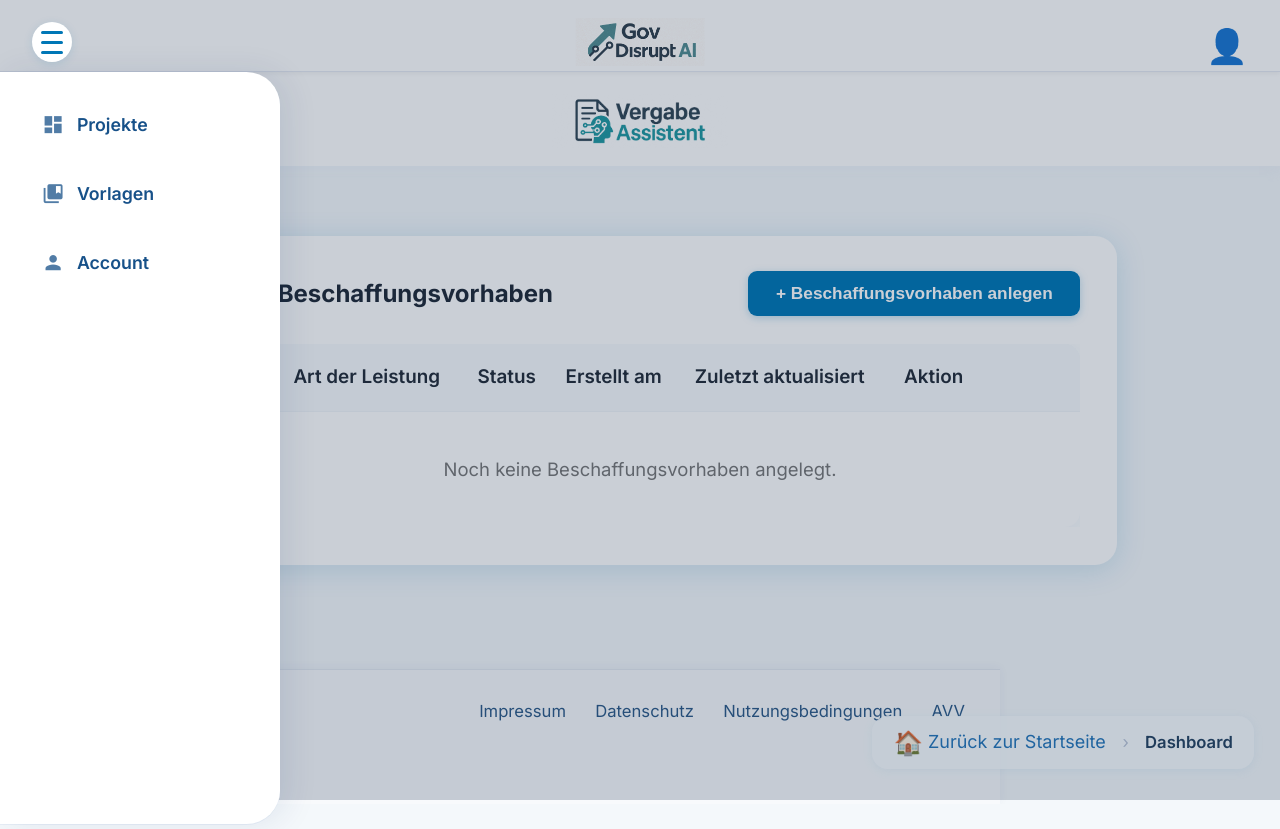
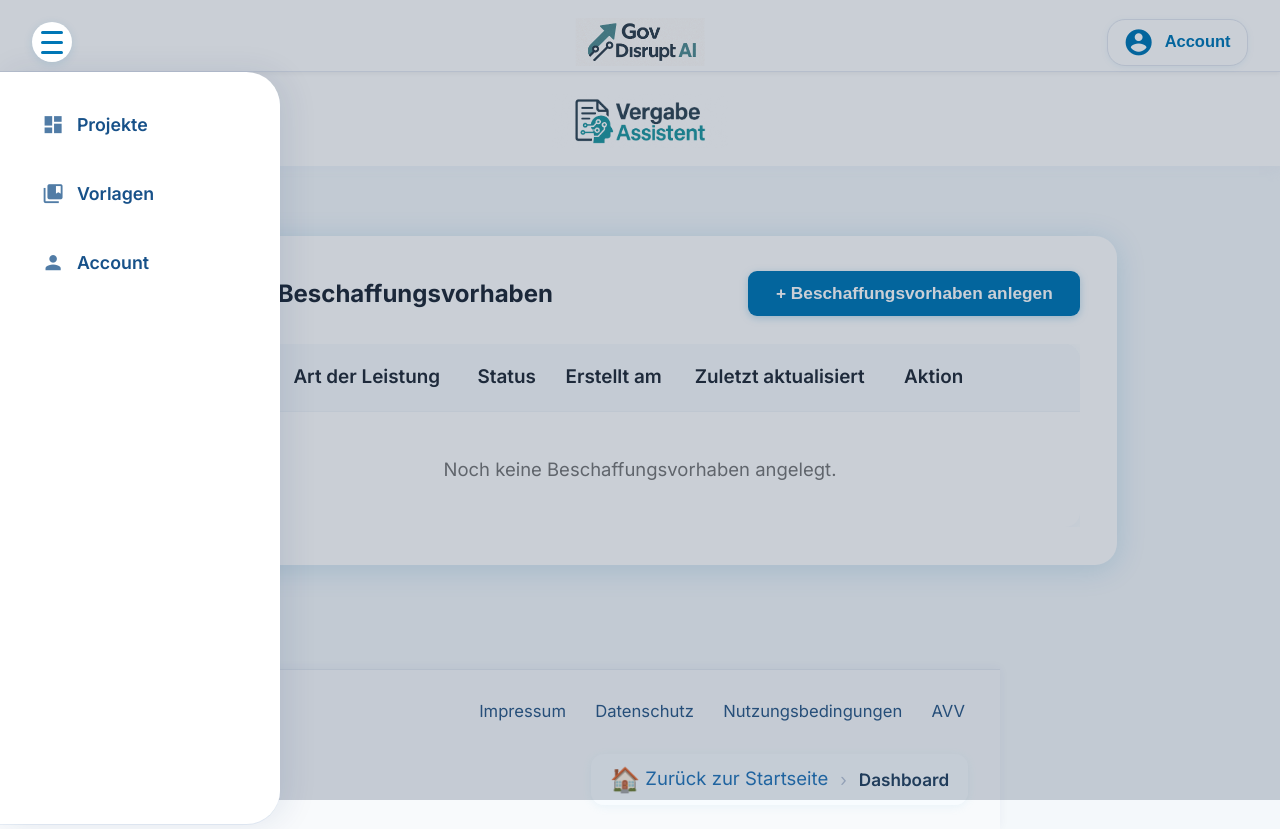
Before and after one commit to NoClueWhatsoever-coder/Vergabeassistent, a website: page dashboard.html in a window 1280 px wide. Before the commit the page ends 804 px from the top, so only its background shows below. Drawn offline with nearby package versions, Linux system fonts and the light colour scheme.

Commit message:
Kernfunktionen integriert

```diff
--- a/css/style.css
+++ b/css/style.css
@@ -2092,3 +2092,44 @@ input::placeholder {
   font-weight: 600;
   color: #254361;
 }
+
+
+.footer-inner {
+  display: flex;
+  flex-wrap: wrap;
+  align-items: center;
+  justify-content: space-between;
+  max-width: 1400px;
+  margin: 0 auto;
+  padding: 1.4em 2.5vw 1.4em 2.5vw;
+  gap: 1.5em;
+  position: relative;
+}
+.footer-breadcrumb {
+  margin-left: auto;
+  display: flex;
+  align-items: center;
+  background: rgba(248, 252, 255, 0.96);
+  border-radius: 13px;
+  box-shadow: 0 2px 8px #8ec7e522;
+  padding: 0.37em 1.1em;
+  font-size: 1.03em;
+  color: #2275b6;
+  min-width: 180px;
+}
+.footer-breadcrumb a {
+  color: #2576ba;
+  text-decoration: none;
+  font-weight: 500;
+  transition: color 0.12s;
+}
+.footer-breadcrumb a:hover { color: #006398; }
+.breadcrumb-current {
+  font-weight: 600;
+  color: #254361;
+}
+
+@media (max-width: 900px) {
+  .footer-inner { flex-direction: column; align-items: flex-start; gap: 0.8em; }
+  .footer-breadcrumb { margin-left: 0; margin-top: 0.7em; }
+}
--- a/dashboard.html
+++ b/dashboard.html
@@ -21,10 +21,11 @@
     </a>
   </div>
   <!-- Account-Icon rechts oben -->
-  <button id="loginTopBtn" class="login-top-btn" style="display:none;">Login</button>
-  <div id="accountIcon" style="display:block;position:absolute;right:2rem;top:1.2rem;cursor:pointer;">
-    <span title="Account verwalten" style="font-size:2.1rem;">👤</span>
-  </div>
+  <button id="loginTopBtn" class="login-top-btn" onclick="window.location.href='account.html'" aria-label="Account"
+    style="display:block;position:absolute;right:2rem;top:1.2rem;">
+    <span class="material-icons" style="font-size:1.9em;vertical-align:middle;">account_circle</span>
+    <span style="font-size:1em;margin-left:0.35em;">Account</span>
+  </button>
 </header>
 
 <!-- Overlay für Sidebar -->
@@ -45,17 +46,6 @@
   </div>
 </div>
 <main>
-  <div class="breadcrumb-bottomright">
-    <nav class="breadcrumb-nav" id="dynamicBreadcrumb">
-      <a href="index.html" class="breadcrumb-link">
-        <span style="font-size:1.3em;vertical-align:middle;">🏠</span>
-        Zurück zur Startseite
-      </a>
-      <span class="breadcrumb-sep" style="margin:0 0.7em;color:#b8c3d6;">›</span>
-      <span class="breadcrumb-current" id="breadcrumbCurrent"></span>
-    </nav>
-  </div>
-
 
   <section id="dashboard" style="max-width:1000px;margin:2rem auto 2rem auto;">
     <div class="dashboard-header" style="display:flex;justify-content:space-between;align-items:center;margin-bottom:1.7rem;">
@@ -125,9 +115,17 @@
       <a href="nutzungsbedingungen.html" target="_blank">Nutzungsbedingungen</a>
       <a href="avv.html" target="_blank">AVV</a>
     </nav>
-    <span class="footer-copyright">&copy; 2025 GovDisrupt AI</span>
+    <nav class="footer-breadcrumb breadcrumb-nav" id="dynamicFooterBreadcrumb">
+      <a href="index.html" class="breadcrumb-link">
+        <span style="font-size:1.3em;vertical-align:middle;">🏠</span>
+        Zurück zur Startseite
+      </a>
+      <span class="breadcrumb-sep" style="margin:0 0.7em;color:#b8c3d6;">›</span>
+      <span class="breadcrumb-current" id="breadcrumbCurrent"></span>
+    </nav>
   </div>
 </footer>
+
 
 <!-- Sidebar Overlay und Logik -->
 <script src="js/utils.js"></script>
@@ -181,6 +179,5 @@ document.addEventListener('keydown', e => {
 })();
 </script>
 
-
 </body>
 </html>
```
